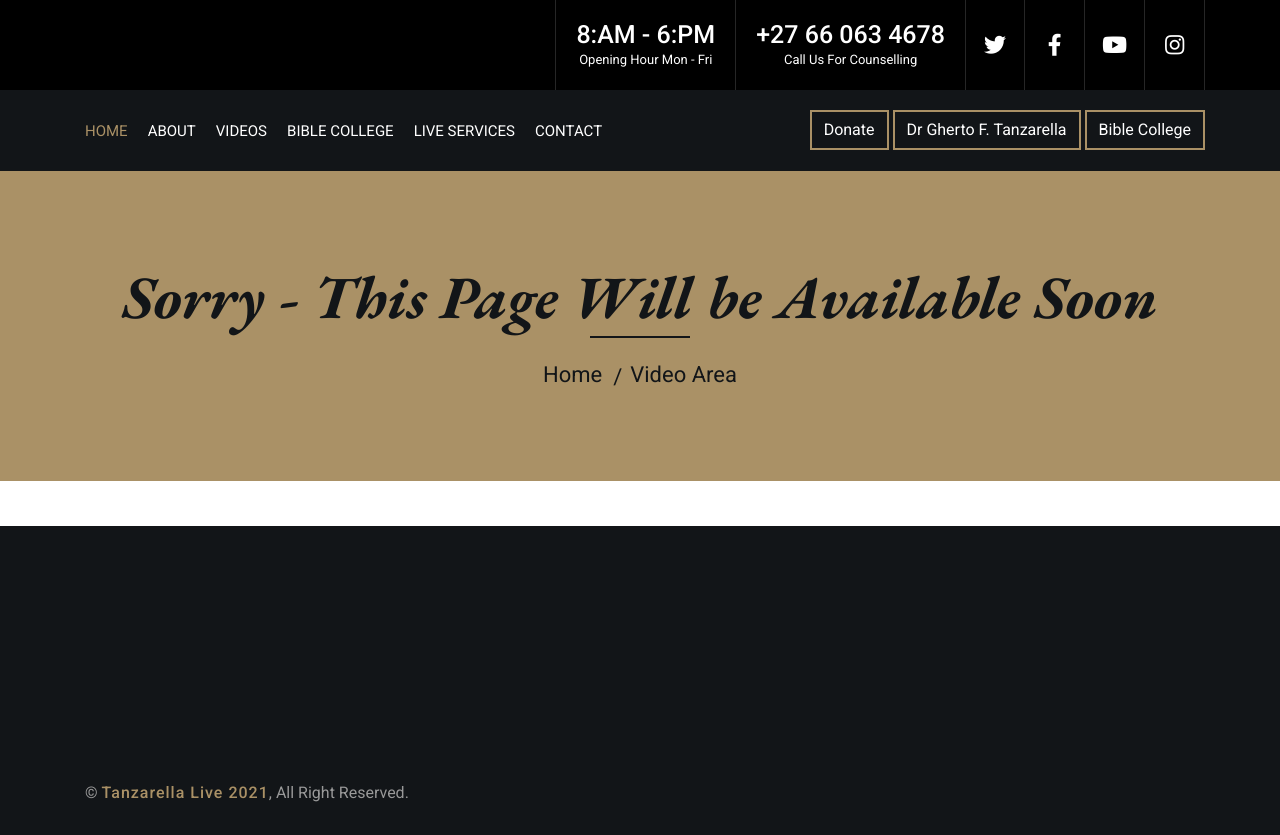
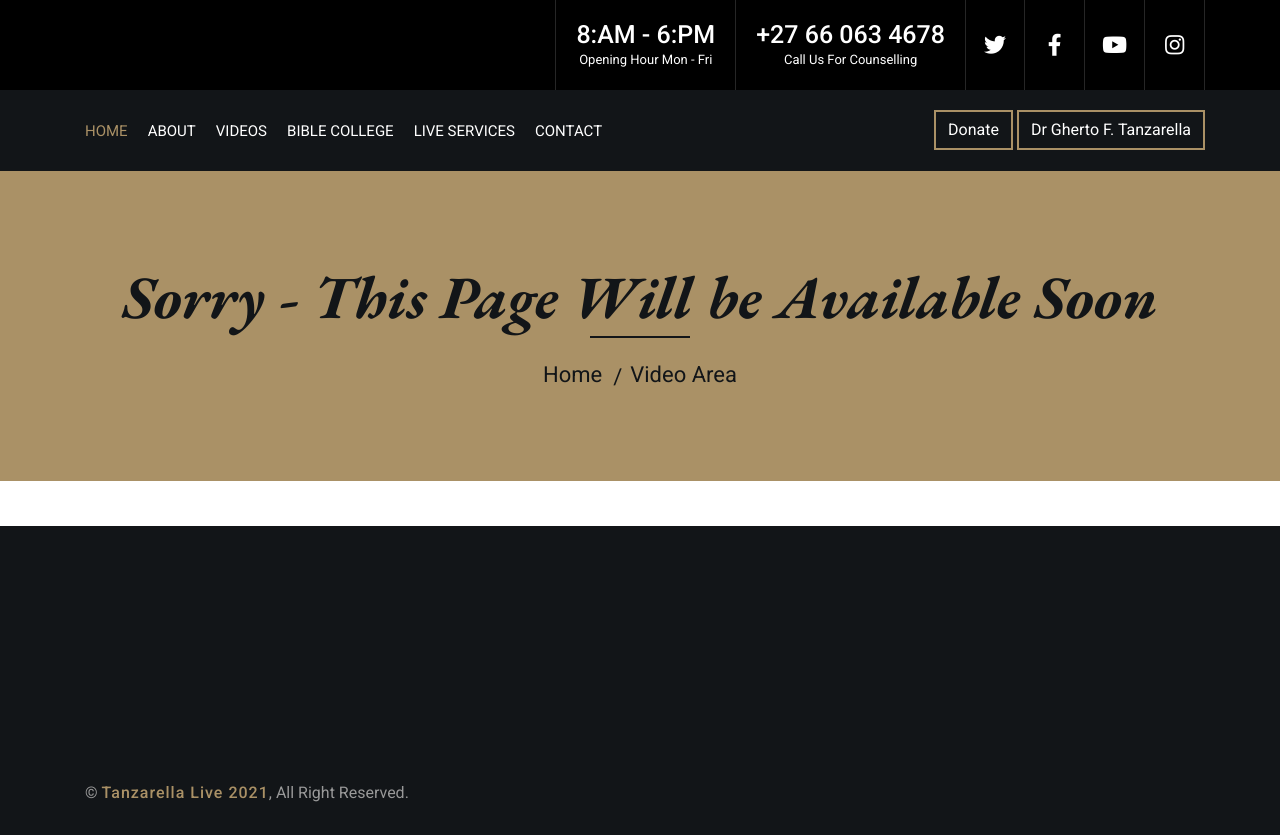
Before and after one commit to Lungelo7/Tanza, a plain HTML site: page Error.html in a window 1280 px wide. Drawn offline with nearby package versions, Linux system fonts and the light colour scheme.

Commit message:
commit 40

```diff
--- a/Error.html
+++ b/Error.html
@@ -83,7 +83,6 @@
                             <div class="ml-auto">
                                 <a class="btn" href="Error.html">Donate</a>
                                <a class="btn" href="Error.html">Dr Gherto F. Tanzarella</a>
-                                <a class="btn" href="Bible.html">Bible College</a>
                             </div>
                         </div>
                     </nav>
```
Also changed, not shown: Videos.html (+0 -1 lines), about.html (+1 -1 lines), contact.html (+1 -1 lines).
